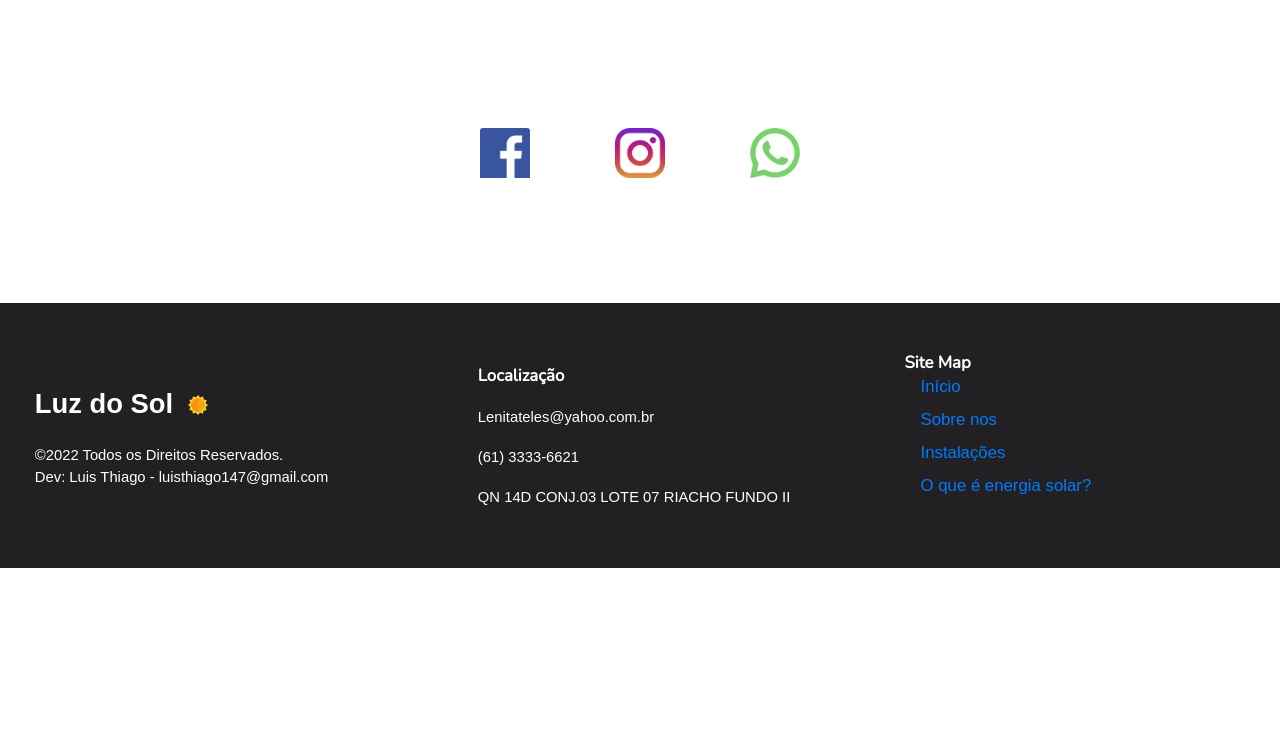
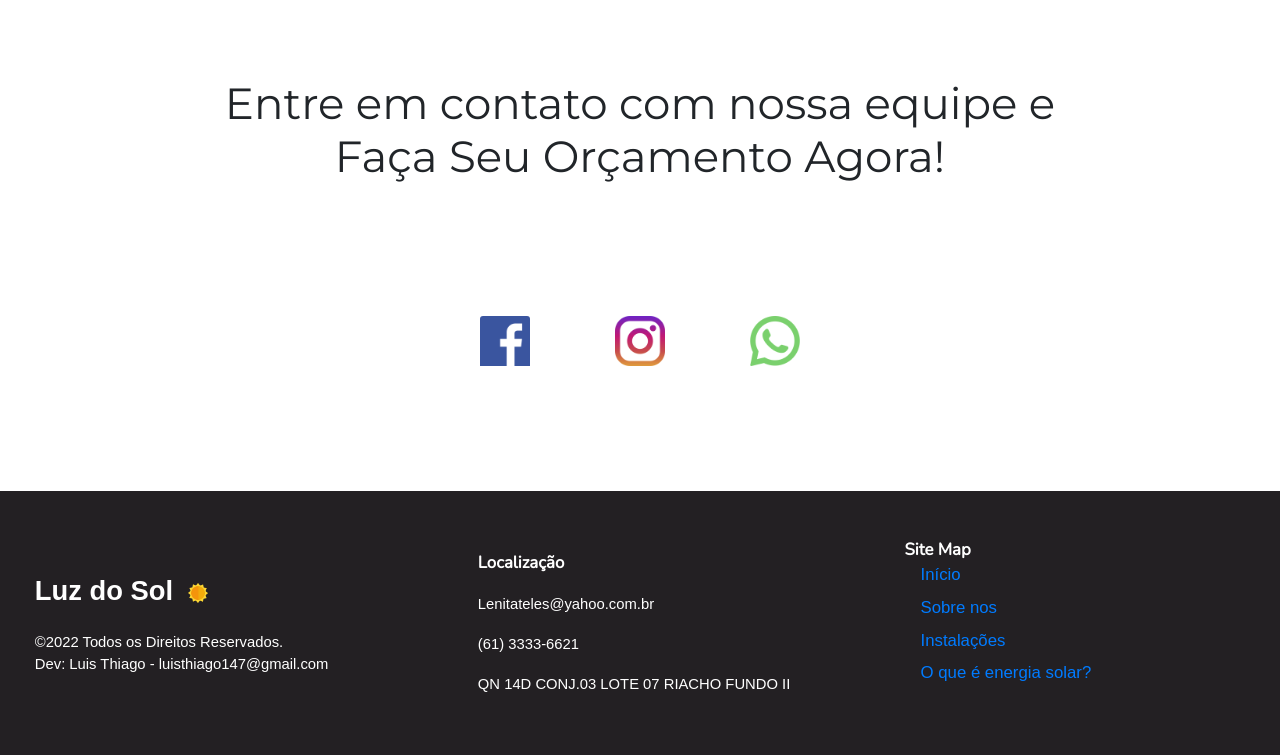
Before and after one commit to LuisThiago27/LuzDoSol, a plain HTML site: page index.html in a window 1280 px wide. Shown: the part 2649-3404 px from the top of the page. Before the commit the page ends 3217 px from the top, so only its background shows below. Drawn offline with nearby package versions, Linux system fonts and the light colour scheme; grey boxes are pictures that could not be loaded.

Commit message:
Update index.html

```diff
--- a/index.html
+++ b/index.html
@@ -173,6 +173,7 @@
     <!--Divulgação-->
     <section id="contact">
         <div class="container-fluid divulga-full">
+            <h2 class="w-100 text-center title-about" id="title-divulga"> Entre em contato com nossa equipe e <br>Faça Seu Orçamento Agora!</h2>
             <div class="row row-icons-divulga">
                 <div class="col-4">
                     <div class="card" style="background: none; border: none;">
```
